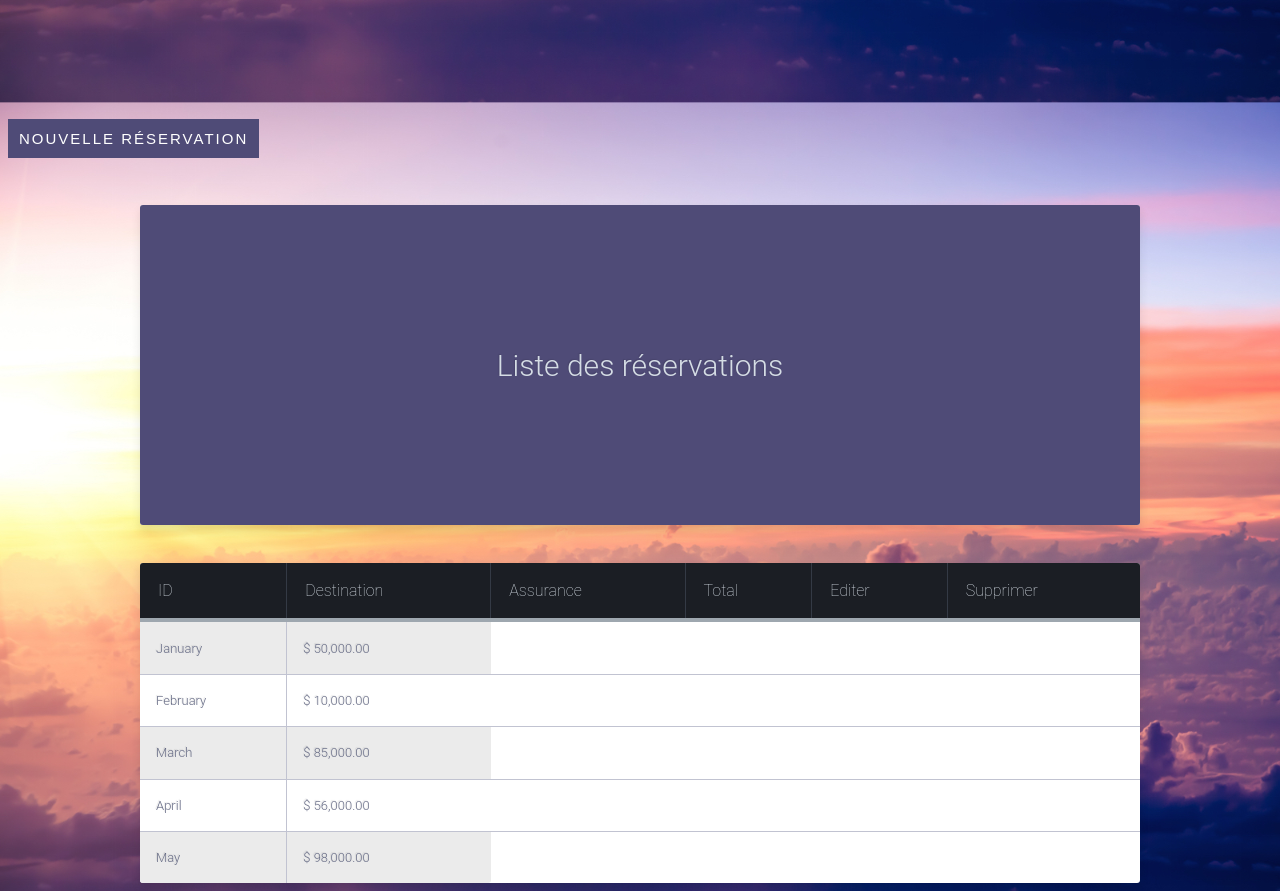
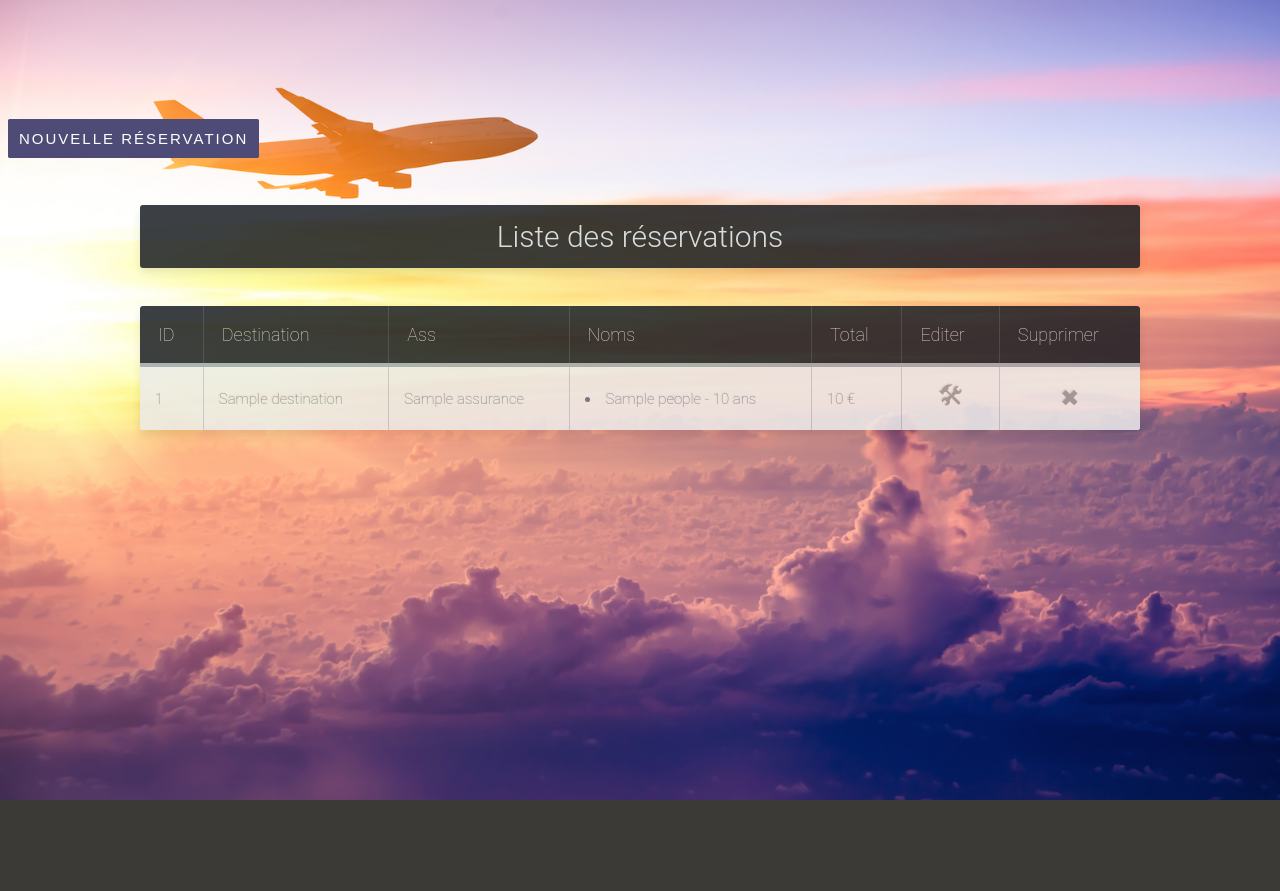
Before and after one commit to martinmatin/reservation_php, a PHP site: template view/reservation_table.php in a window 1280 px wide. After the commit the page ends 800 px from the top, so only its background shows below. Run offline with PHP 8.4, Linux system fonts and the light colour scheme; the template is opened without the code that fills it: most values are stand-ins (such as "Sample title", 1, 10 or a date in 2020); lists and menus that the app fills with data are empty.

Commit message:
bug edit

```diff
--- a/controller/loadSummaryController.php
+++ b/controller/loadSummaryController.php
@@ -33,7 +33,7 @@ $result = $mysqli->query($query) or die('Query failed');
 $sql = "INSERT INTO `database`.`reservation` (`id`,`destination`,`assurance`,`total`)
         VALUES(($result->num_rows +1),'$dest','$assurance','$price');";
 if ($mysqli->query($sql) === TRUE) {
-  echo "Record updated successfully";
+
   $id_insert = $mysqli->insert_id;
 }
 else {
@@ -48,7 +48,6 @@ foreach($localTicket->getPeople() as $person){
   $sql = "INSERT INTO `database`.`people` (`id`,`nom`,`age`)
   VALUES(($result->num_rows +1),'$name','$age');";
   if ($mysqli->query($sql) === TRUE) {
-    echo "Record updated successfully";
     $id_insert = $mysqli->insert_id;
   }
   else {
--- a/model/tickets.php
+++ b/model/tickets.php
@@ -94,7 +94,7 @@ class Ticket
     public function toString() {
 
 
-        $data = "Résumé, commande du client : <ul>";
+        $data = "<ul>";
 
         $data .= "<li>Destination: ".$this->destination."</li>";
 
@@ -108,7 +108,7 @@ class Ticket
             $data .=  $person->toString();
             $price += $person->getPrice();
         }
-        $data .= $price;
+
         $data .=  "</ul>";
 
         return $data;
--- a/style/design.css
+++ b/style/design.css
@@ -30,6 +30,7 @@ body {
 
     background: #4f4b77;
     border: 1px solid #4f4b77;
+    border-radius: 2px;
     color: #FFF;
     overflow: hidden;
 
--- a/style/design_table.css
+++ b/style/design_table.css
@@ -6,6 +6,26 @@ body {
   font-weight: 400;
   text-rendering: optimizeLegibility;
 }
+
+input{
+  font-size: 30px;
+  border-width: 0px;
+
+  background-color: rgba(0, 0, 0, 0);
+}
+a {
+color: #999999;
+}
+a:link {
+color: #999999;
+}
+a:visited {
+color: #999999;
+}
+a:hover {
+color: #FF3300;
+}
+
 html {
   /*padding-top: 20px;*/
 
@@ -24,6 +44,8 @@ margin-top: 8%;
 
 a    { text-decoration: none;
 }
+
+
 a.buttono
 {
   /*position: fixed;
@@ -32,13 +54,14 @@ a.buttono
   text-transform: uppercase;
   letter-spacing: 2px;
   text-align: center;
-  color: #191970;
+  color: #FFF;/*#191970;*/
 
   font-size: 15px;
   font-family: "Nunito", sans-serif;
   font-weight: 30;
 
   margin: 5em auto;
+
 
   /*position: absolute;*/
   /*top:0; right:0; bottom:0; left:0;*/
@@ -49,6 +72,7 @@ padding: 10px 10px;
 
   background: #4f4b77;
   border: 1px solid #4f4b77;
+  border-radius: 2px;
   color: #FFF;
   overflow: hidden;
 
@@ -66,7 +90,6 @@ padding: 10px 10px;
 .buttono span
 {
   display: inline-block;
-
   padding-right: 0;
 
   transition: padding-right 0.5s;
@@ -132,26 +155,28 @@ div.table-title {
   background: white;
   border-radius:3px;
   border-collapse: collapse;
-  height: 320px;
+  /*height: 230px;*/
   margin: auto;
   max-width: 1000px;
   padding:5px;
   width: 90%;
   box-shadow: 0 5px 10px rgba(0, 0, 0, 0.1);
   animation: float 5s infinite;
+  opacity: 0.85;
 }
 
 th {
-  color:#D5DDE5;;
+  color:#D5DDE5;
   background:#1b1e24;
   border-bottom:4px solid #9ea7af;
   border-right: 1px solid #343a45;
-  font-size:16px;
+  font-size:18px;
   font-weight: 100;
   padding:18px;
   text-align:left;
   text-shadow: 0 1px 1px rgba(0, 0, 0, 0.1);
   vertical-align:middle;
+
 }
 
 th:first-child {
@@ -205,11 +230,11 @@ tr:last-child td:last-child {
 
 td {
   background:#FFFFFF;
-  padding:16px;
+  padding:15px;
   text-align:left;
   vertical-align:middle;
-  font-weight:300;
-  font-size:13px;
+  font-weight:10;
+  font-size:15px;
   text-shadow: -1px -1px 1px rgba(0, 0, 0, 0.1);
   border-right: 1px solid #C1C3D1;
 }
@@ -219,7 +244,8 @@ td:last-child {
 }
 
 th.title {
-  background:#4f4b77;
+  background:#1b1e24;
+  /*opacity: 0.5;*/
   top: 20px;
   padding:14px;
   text-align:center;
@@ -231,12 +257,23 @@ th.title {
   border-bottom:0px solid #9ea7af;
 }
 
-th.text-left {
-  text-align: left;
+td.edit {
+font-size: 25px;
+padding: 10px;
+text-align: center;
+}
+td.delete {
+color: #c43131;
+font-size: 23px;
+padding: 5px;
+text-align: center;
 }
 
+
+
+
 th.text-center {
-  text-align: center;
+  padding:4px;
 }
 
 th.text-right {
@@ -249,6 +286,8 @@ td.text-left {
 
 td.text-center {
   text-align: center;
+  font-size: 23px;
+  padding: 5px;
 }
 
 td.text-right {
--- a/view/form_detail.php
+++ b/view/form_detail.php
@@ -17,9 +17,10 @@
           <?php
           $nameVal = '';
           $ageVal = '';
-      $personObj = $modelTicket->getPeopleIndex($i);
+          $personObj = $modelTicket->getPeopleIndex($i-1);
           if(isset($personObj)){
             $nameVal = $personObj->getName();
+
             $ageVal =  $personObj->getAge();
           }
 
--- a/view/reservation_table.php
+++ b/view/reservation_table.php
@@ -4,7 +4,7 @@
 <link rel="stylesheet" type="text/css" href="../style/design_table.css">
 <html lang="en">
 <br>
-<a href="../view/reservation_table.php" class="buttono">
+<a href="../controller/loadBookingController.php" class="buttono">
   <span>Nouvelle réservation</span>
 </a>
 <head>
@@ -15,6 +15,7 @@
 <br><br><br><br>
 <body>
 
+  <form method="post" action="../controller/addResevationController.php">
   <table class="table-fill">
     <thead>
       <tr>
@@ -25,10 +26,13 @@
   <br><br>
   <table class="table-fill">
     <thead>
+
       <tr>
+
         <th class="text-left">ID</th>
         <th class="text-left">Destination</th>
-        <th class="text-left">Assurance</th>
+        <th class="text-left">Ass</th>
+        <th class="text-left">Noms</th>
         <th class="text-left">Total</th>
         <th class="text-left">Editer</th>
         <th class="text-left">Supprimer</th>
@@ -36,9 +40,40 @@
       </tr>
     </thead>
     <tbody class="table-hover">
-      <tr>
+
+      <?php if($modelReservation){
+      while ($row = $modelReservation->fetch_assoc()) {
+        echo "<tr>";
+        echo "<td>".$row["id"]."</td>";
+        echo "<td>".$row["destination"]."</td>";
+        echo "<td>".$row["assurance"]."</td>";
+        echo "<td>";
+        foreach ($people as $pers) {
+          if($pers["id"]==$row["id"]){
+            echo"<li>".$pers["nom"]." - ".$pers["age"]." ans</li>";
+        }
+          # code...
+        }
+        echo "</td>";
+        echo "<td>".$row["total"]." €</td>";
+        echo "<td class='edit'><a href='../controller/reservationList.php?action=edit&id=".$row["id"]."'>&#128736</a></td>";
+        // echo "<td class='edit'><input type='submit' value='&#128736'></td>";
+        echo "<td class='delete'><a href='../controller/reservationList.php?action=delete&id=".$row["id"]."'>&#10006</a></td>";
+        // echo "<td class='delete'>&#10006--&#128736</td>";
+        // foreach (unserialize($value["Personnes"]) as $element) {
+        //   echo "<li>".$element[0]." - ".$element[1]." ans</li>";
+        // }
+        echo "</td>";
+        // echo "<td><a href='/tw/reservation?action=edit&id=".$value["ID"]."'>Editer</a></td>";
+        // echo "<td><a href='/tw/reservation?action=delete&id=".$value["ID"]."'>Supprimer</a></td>";
+        echo "</tr>";
+      }
+      $modelReservation->free();
+    }
+      ?>
+      <!-- <tr>
         <td class="text-left">January</td>
-        <td class="text-left">$ 50,000.00</td>
+
       </tr>
       <tr>
         <td class="text-left">February</td>
@@ -55,9 +90,9 @@
       <tr>
         <td class="text-left">May</td>
         <td class="text-left">$ 98,000.00</td>
-      </tr>
+      </tr> -->
     </tbody>
   </table>
-
+</form>
 
 </body>
--- a/view/view.php
+++ b/view/view.php
@@ -1,6 +1,7 @@
 <?php
 class View {
-    function render($file, $variables = array()) {
+    function render($file, $variables = array(),$people=array()) {
+        extract($people);
         extract($variables);
 
         ob_start();
```
Also changed, not shown: controller/reservationList.php (+69 -4 lines), view/ShowTable.php (deleted, +0 -9 lines), view/form_reservation.php (+7 -0 lines). Lines whose indentation alone changed are shown as unchanged.
